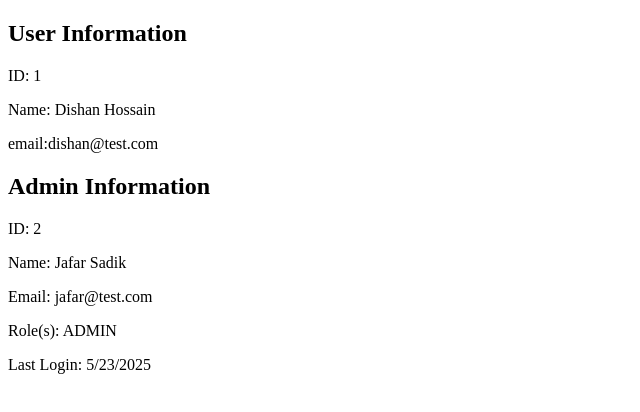
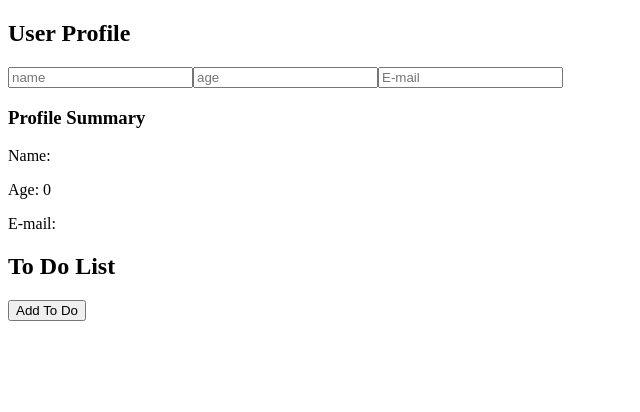
Before and after one commit to Jafar-X/react-50-hrs, a React (Vite) app in the folder ts-react/: page / in a window 1280 px wide. Shown: the top 412 px of the page, without its empty margins (0-640 px from the left). Built offline with nearby package versions, Linux system fonts and the light colour scheme.

Commit message:
added useState functionality with type in ts

```diff
--- a/ts-react/src/App.tsx
+++ b/ts-react/src/App.tsx
@@ -1,35 +1,15 @@
-import User from './components/User';
-import Button from './components/Button';
-import type { AdminInfoList } from './types/types';
-import UserInfo from './components/UserInfo';
-import AdminInfo from './components/AdminInfo';
+import { useState } from 'react';
+import UserProfile from './components/UserProfile';
+import Todo from './components/Todo';
 
 function App() {
-  const user: Info = {
-    id: 1,
-    name: 'Dishan Hossain',
-    email: 'dishan@test.com',
-  };
-
-  const admin: AdminInfoList = {
-    id: 2,
-    name: 'Jafar Sadik',
-    email: 'jafar@test.com',
-    role: 'ADMIN',
-    lastLogin: new Date(),
-  };
-
+  const [count, setCount] = useState<number>(0);
   return (
     <>
-      {/* <User name="Jafar" age={25} email="jafar.test@test.com" /> */}
-      {/* <Button
-        label="Click Me"
-        disabled={false}
-        onClick={() => console.log("You clicked me")}
-      /> */}
-
-      <UserInfo user={user} />
-      <AdminInfo admin={admin} />
+      {/* <h1>Counter: {count}</h1>
+      <button onClick={() => setCount(count + 1)}>Increment</button> */}
+      <UserProfile />
+      <Todo />
     </>
   );
 }
--- /dev/null
+++ b/ts-react/src/components/Todo.tsx
@@ -0,0 +1,35 @@
+import React, { useState } from 'react';
+
+interface TodoList {
+  id: number;
+  task: string;
+  completed: boolean;
+}
+const Todo = () => {
+  const [todo, setTodo] = useState<TodoList[]>([]);
+  const addToDo = (task: string) => {
+    const newTodo: TodoList = {
+      id: todo?.length + 1,
+      task,
+      completed: false,
+    };
+
+    setTodo((prev) => [...prev, newTodo]);
+  };
+  return (
+    <div>
+      <h2>To Do List</h2>
+      <button onClick={() => addToDo('New To Do')}>Add To Do</button>
+
+      <ul>
+        {todo.map((item) => (
+          <li key={item.id}>
+            {item.task} - Completed: {item.completed ? '✅' : '✘'}
+          </li>
+        ))}
+      </ul>
+    </div>
+  );
+};
+
+export default Todo;
--- /dev/null
+++ b/ts-react/src/components/UserProfile.tsx
@@ -0,0 +1,61 @@
+import React from 'react';
+import { useState } from 'react';
+
+interface userProfileStructure {
+  name: string;
+  age: number;
+  email: string;
+}
+
+const UserProfile = () => {
+  const [profile, setProfile] = useState<userProfileStructure>({
+    name: '',
+    age: 0,
+    email: '',
+  });
+
+  const updateName = (name: string) => {
+    setProfile((prev) => ({ ...prev, name }));
+  };
+
+  const updateAge = (age: number) => {
+    setProfile((prev) => ({ ...prev, age }));
+    console.log(profile);
+  };
+
+  const updateEmail = (email: string) => {
+    setProfile((prev) => ({ ...prev, email }));
+  };
+
+  return (
+    <div>
+      <h2>User Profile</h2>
+      <input
+        type="text"
+        placeholder="name"
+        value={profile.name}
+        onChange={(e) => updateName(e.target.value)}
+      />
+      <input
+        type="number"
+        placeholder="age"
+        value={profile.age > 0 ? profile.age : ''}
+        onChange={(e) => updateAge(Number(e.target.value))}
+      />
+
+      <input
+        type="text"
+        placeholder="E-mail"
+        value={profile.email}
+        onChange={(e) => updateEmail(e.target.value)}
+      />
+
+      <h3>Profile Summary</h3>
+      <p>Name: {profile.name}</p>
+      <p>Age: {profile.age}</p>
+      <p>E-mail: {profile.email}</p>
+    </div>
+  );
+};
+
+export default UserProfile;
```
